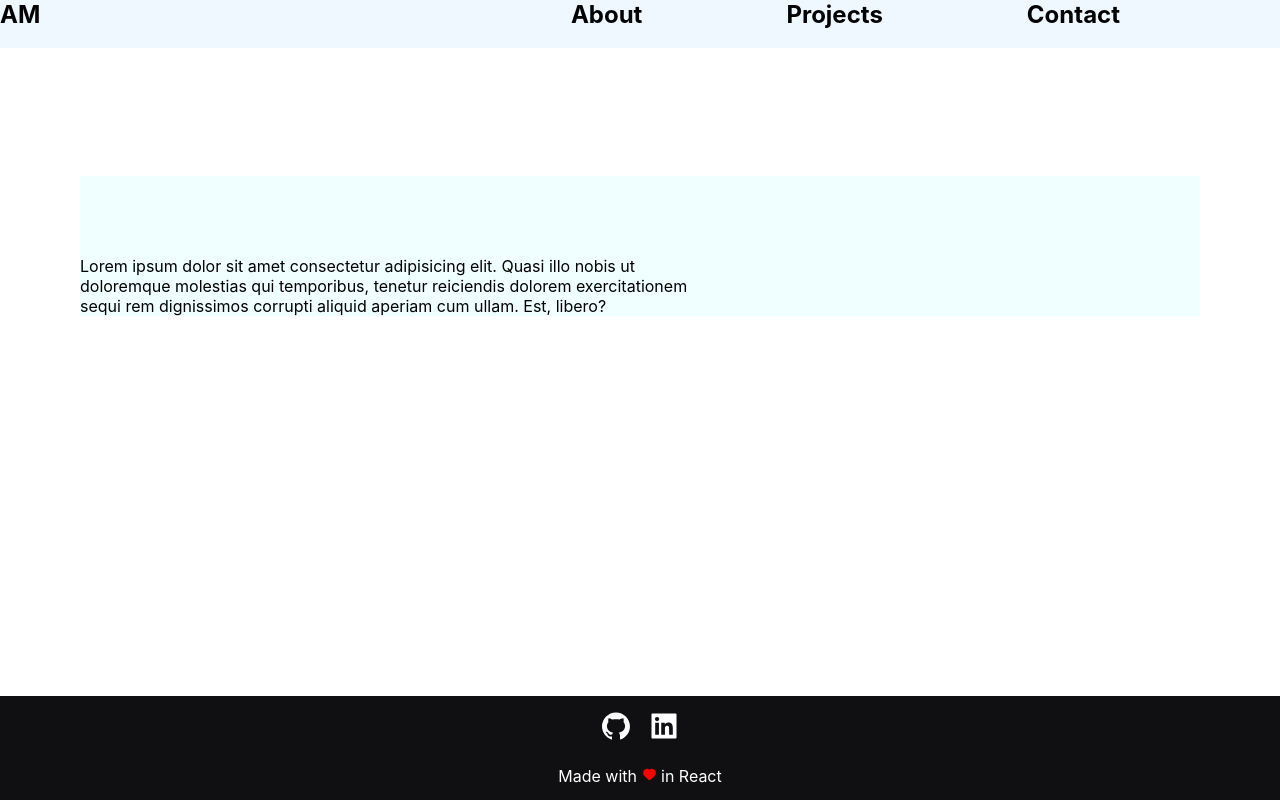
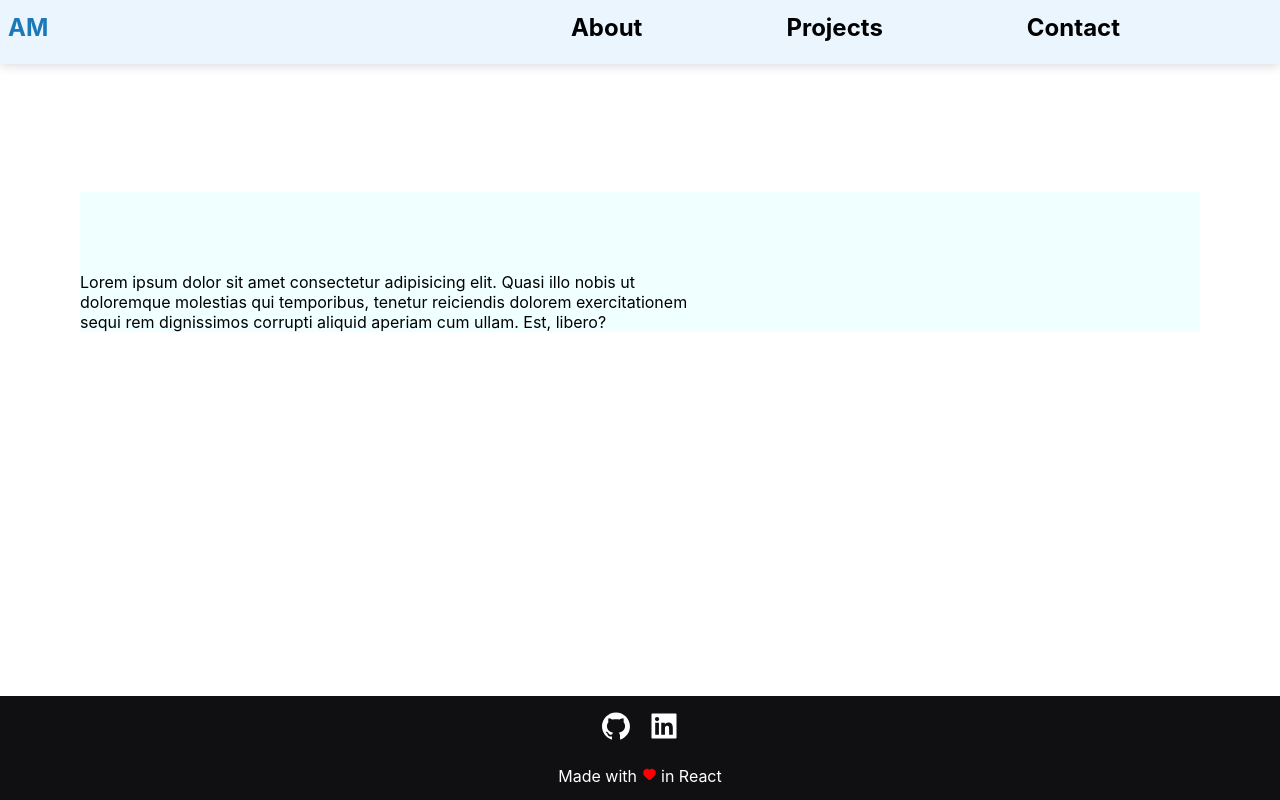
Before and after one commit to AryamanMishra/Portfolio-Website, a React (Create React App) app: page / in a window 1280 px wide. Built offline with nearby package versions, Linux system fonts and the light colour scheme.

Commit message:
updated nav

```diff
--- a/src/components/Navbar.js
+++ b/src/components/Navbar.js
@@ -6,13 +6,11 @@ import { Outlet, Link } from "react-router-dom";
 const Navbar = ()=> {
     return (
         <div className='main-nav'>
-            <div className='home-link'>
-                <Link to='/' className='nav-links'><h2>AM</h2></Link>
-            </div>
+            <Link to='/' className='home-link'><h2>AM</h2></Link>
             <div className='routes'>
                 <Link to='/about' className='nav-links'><h2>About</h2></Link>
-                <Link to='/project' className='nav-links'><h2>Projects</h2></Link>
-                <Link to='/about' className='nav-links'><h2>Contact</h2></Link>
+                <Link to='/projects' className='nav-links'><h2>Projects</h2></Link>
+                <Link to='/contact' className='nav-links'><h2>Contact</h2></Link>
             </div>
             <Outlet />
         </div>
--- a/src/styles/Navbar.css
+++ b/src/styles/Navbar.css
@@ -1,19 +1,52 @@
 
 .main-nav {
-    background-color: aliceblue;
+    background-color: rgba(173, 216, 251, 0.25);
     display: flex;
     flex-direction: row;
     justify-content:space-between;
-    height:3em;
+    height: 4em;
+    box-shadow: rgba(17, 12, 46, 0.15) 0px 2px 10px 0px;
+}
+
+.home-link {
+    padding-top: 0.8em;
+    padding-bottom: 1em;
+    text-decoration: none;
+    color: black;
+    padding-left: 0.5em;
+}
+.home-link:hover {
+    color: rgb(28, 121, 184);
 }
 .routes {
     display: flex;
     flex-direction: row;
     gap: 9em;
     padding-right: 10em;
+    padding-top: 0.8em;
+    padding-bottom: 1em;
 }
 
 .nav-links {
     text-decoration: none;
     color: black;
 }
+
+.nav-links:hover {
+    color: rgb(28, 121, 184);
+    transform: scale(1.08);
+    transition: all 0.15s ease;
+}
+
+.nav-links::after {
+    content: '';
+    display: block;
+    width: 0;
+    height: 2px;
+    background: rgb(28, 121, 184);
+    transition: width .45s;
+}
+
+.nav-links:hover::after {
+    width: 100%;
+}
```
